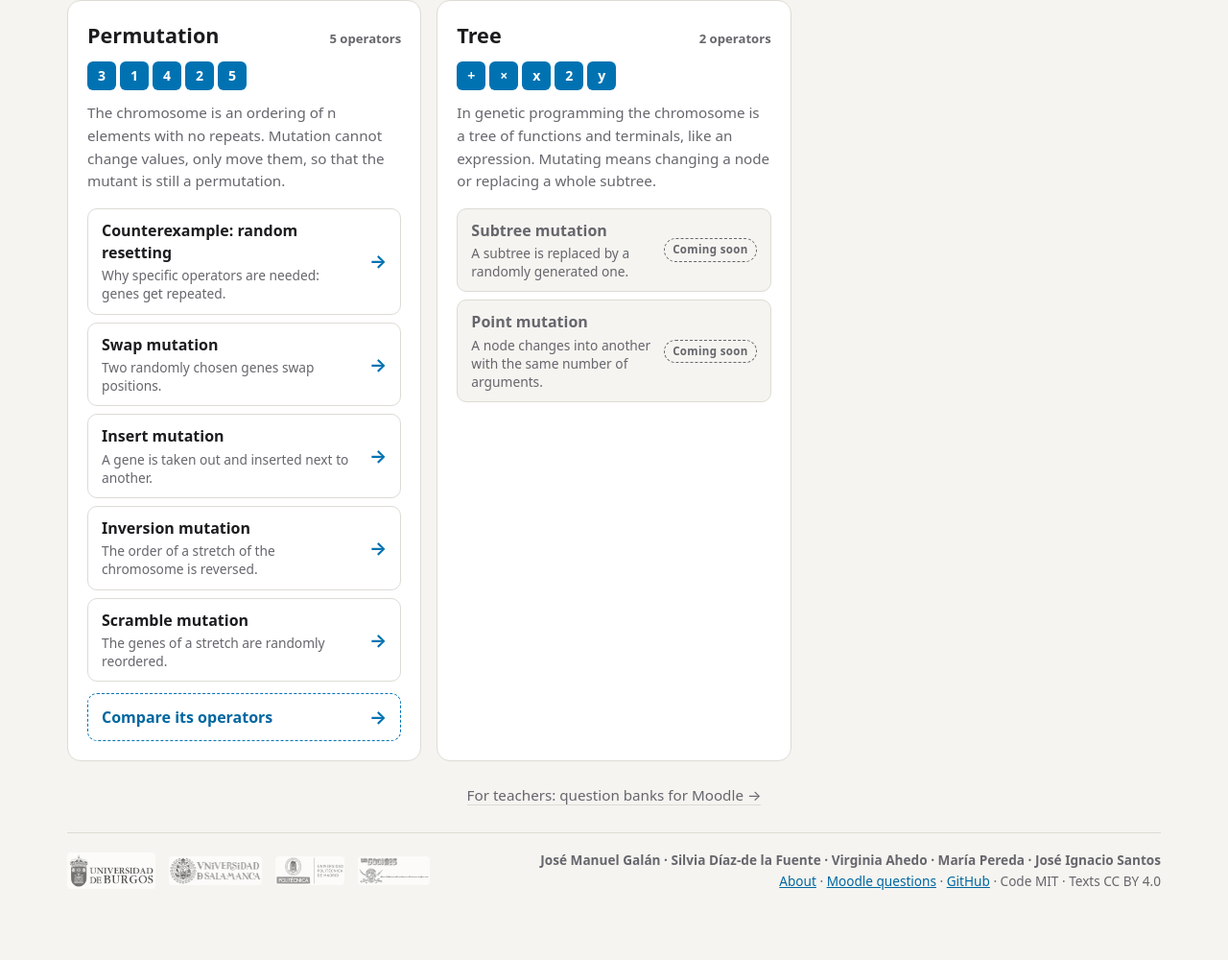
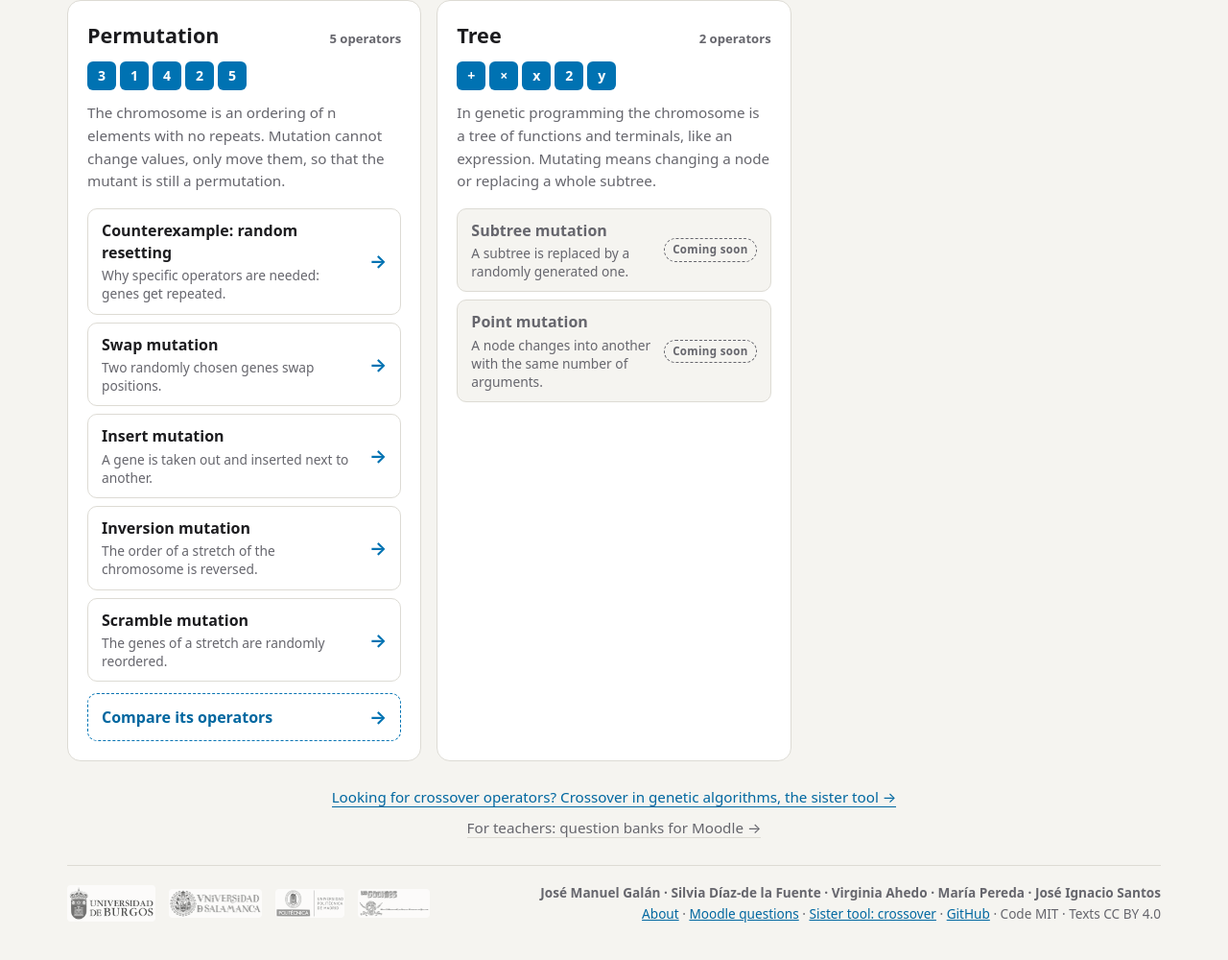
Before and after one commit to josemagalan/mutation-ga, a website with bundled scripts: page index.html in a window 1280 px wide. Shown: the part 1087-2087 px from the top of the page at 96% size. Before the commit the page ends 2055 px from the top, so only its background shows below. Built offline with nearby package versions, Linux system fonts and the light colour scheme.

Commit message:
Enlace a la herramienta hermana en portada y pie
Co-Authored-By: Claude Opus 5.5 <noreply@anthropic.com>

Claude-Session: https://claude.ai/code/session_014rA6o95J46ThBnBMGdCHoS

```diff
--- a/css/styles.css
+++ b/css/styles.css
@@ -906,6 +906,9 @@ a.btn { display: inline-flex; align-items: center; justify-content: center; text
 .home-extra { margin: 22px 0 0; text-align: center; font-size: 0.95rem; }
 .home-extra a { color: var(--muted); text-decoration: none; border-bottom: 1px solid var(--line); }
 .home-extra a:hover { color: var(--ink); border-color: var(--muted); }
+.home-extra.home-sister { margin-top: 26px; }
+.home-extra.home-sister + .home-extra { margin-top: 10px; }
+.home-extra.home-sister a { color: var(--p1-text); border-bottom-color: currentColor; }
 .moodle { max-width: 900px; }
 .moodle h2 { font-size: 1.1rem; margin: 22px 0 8px; }
 .mq-group { border: 1px solid var(--line); border-radius: 10px; margin: 0 0 12px; padding: 10px 14px 12px; min-width: 0; }
--- a/index.html
+++ b/index.html
@@ -27,6 +27,7 @@
         <p class="lead" data-i18n="homeLead"></p>
       </section>
       <div id="repGrid" class="rep-grid"></div>
+      <p class="home-extra home-sister"><a href="https://josemagalan.github.io/crossover-ga/" id="sisterLink"><span data-i18n="sisterHomeLink">¿Buscas los operadores de cruce? Cruces en algoritmos genéticos, la herramienta hermana</span> <span aria-hidden="true">→</span></a></p>
       <p class="home-extra"><a href="#page=moodle" id="moodleLink"><span data-i18n="moodleHomeLink">Para profesorado: bancos de preguntas para Moodle</span> <span aria-hidden="true">→</span></a></p>
     </main>
 
--- a/js/about.js
+++ b/js/about.js
@@ -46,6 +46,7 @@
       thanks: 'Agradecemos al programa Claude for Science de Anthropic su apoyo al desarrollo de esta herramienta, que se ha realizado con la ayuda de Claude.',
       foot: 'Acerca de',
       footMoodle: 'Preguntas para Moodle',
+      footSister: 'Herramienta hermana: cruces',
       footLicence: 'Código MIT · Textos CC BY 4.0',
     },
     en: {
@@ -65,6 +66,7 @@
       thanks: 'We thank Anthropic’s Claude for Science programme for supporting the development of this tool, which was built with the help of Claude.',
       foot: 'About',
       footMoodle: 'Moodle questions',
+      footSister: 'Sister tool: crossover',
       footLicence: 'Code MIT · Texts CC BY 4.0',
     },
   };
@@ -132,7 +134,7 @@
       section(T.sisterTitle, (() => {
         const p = node('p', null, `${T.sister} `);
         const s = node('a', null, T.sisterLink);
-        s.href = `${SISTER}#lang=${lang}`;
+        s.href = sisterUrl(lang);
         s.target = '_blank';
         s.rel = 'noopener';
         p.append(s, document.createTextNode('.'));
@@ -143,6 +145,8 @@
       section(T.thanksTitle, node('p', null, T.thanks)),
     );
   }
+
+  function sisterUrl(lang) { return `${SISTER}#lang=${lang}`; }
 
   function renderFooter(container, lang) {
     const T = text[lang] || text.es;
@@ -155,11 +159,13 @@
     gh.href = REPO;
     const moodle = node('a', null, T.footMoodle);
     moodle.href = `#page=moodle&lang=${lang}`;
-    links.append(about, document.createTextNode(' · '), moodle, document.createTextNode(' · '), gh, document.createTextNode(` · ${T.footLicence}`));
+    const sister = node('a', null, T.footSister);
+    sister.href = sisterUrl(lang);
+    links.append(about, document.createTextNode(' · '), moodle, document.createTextNode(' · '), sister, document.createTextNode(' · '), gh, document.createTextNode(` · ${T.footLicence}`));
     info.append(links);
     container.replaceChildren(logoRow('site-foot-logos'), info);
   }
 
-  const api = { renderAbout, renderFooter, authors, affiliations, text };
+  const api = { renderAbout, renderFooter, sisterUrl, authors, affiliations, text };
   (root.GAX = root.GAX || {}).about = api;
 })(typeof self !== 'undefined' ? self : this);
--- a/js/app.js
+++ b/js/app.js
@@ -715,6 +715,7 @@
     if (state.playing) { el.btnPlay.title = t('pause'); el.btnPlay.setAttribute('aria-label', t('pause')); }
     G.about.renderFooter(el.siteFoot, state.lang);
     $('moodleLink').href = `#page=moodle&lang=${state.lang}`;
+    $('sisterLink').href = G.about.sisterUrl(state.lang);
     if (state.view === 'moodle') {
       document.title = `${G.moodlePage.text[state.lang].title} · ${t('brand')}`;
       G.moodlePage.renderMoodle(el.moodleBody, state.lang);
--- a/js/i18n.js
+++ b/js/i18n.js
@@ -123,6 +123,7 @@
       compareRefs_integer: 'Para saber más: Talbi (2009), apartado 3.3.2.2 (localidad de la mutación), y Eiben y Smith (2015), apartado 4.3 (mutaciones para atributos cardinales y ordinales).',
       compareRefs_real: 'Para saber más: Talbi (2009), apartado 3.3.2.2, y Herrera, Lozano y Verdegay (1998), revisión de los operadores de los algoritmos genéticos con codificación real.',
       compareRefs_permutation: 'Para saber más: Talbi (2009), vecindarios de las permutaciones (capítulo 2) y mutación (apartado 3.3.2.2), y Eiben y Smith (2015), apartado 4.5.1, sobre qué información conserva cada mutación: posiciones, orden o adyacencias.',
+      sisterHomeLink: '¿Buscas los operadores de cruce? Cruces en algoritmos genéticos, la herramienta hermana',
       moodleHomeLink: 'Para profesorado: bancos de preguntas para Moodle',
       practiceMode: 'Practicar',
       exitPractice: 'Salir de practicar',
@@ -294,6 +295,7 @@
       compareRefs_integer: 'Further reading: Talbi (2009), section 3.3.2.2 (locality of mutation), and Eiben and Smith (2015), section 4.3 (mutations for cardinal and ordinal attributes).',
       compareRefs_real: 'Further reading: Talbi (2009), section 3.3.2.2, and Herrera, Lozano and Verdegay (1998), a review of the operators of real-coded genetic algorithms.',
       compareRefs_permutation: 'Further reading: Talbi (2009), permutation neighbourhoods (chapter 2) and mutation (section 3.3.2.2), and Eiben and Smith (2015), section 4.5.1, on what information each mutation keeps: positions, order or adjacencies.',
+      sisterHomeLink: 'Looking for crossover operators? Crossover in genetic algorithms, the sister tool',
       moodleHomeLink: 'For teachers: question banks for Moodle',
       practiceMode: 'Practice',
       exitPractice: 'Leave practice',
```
